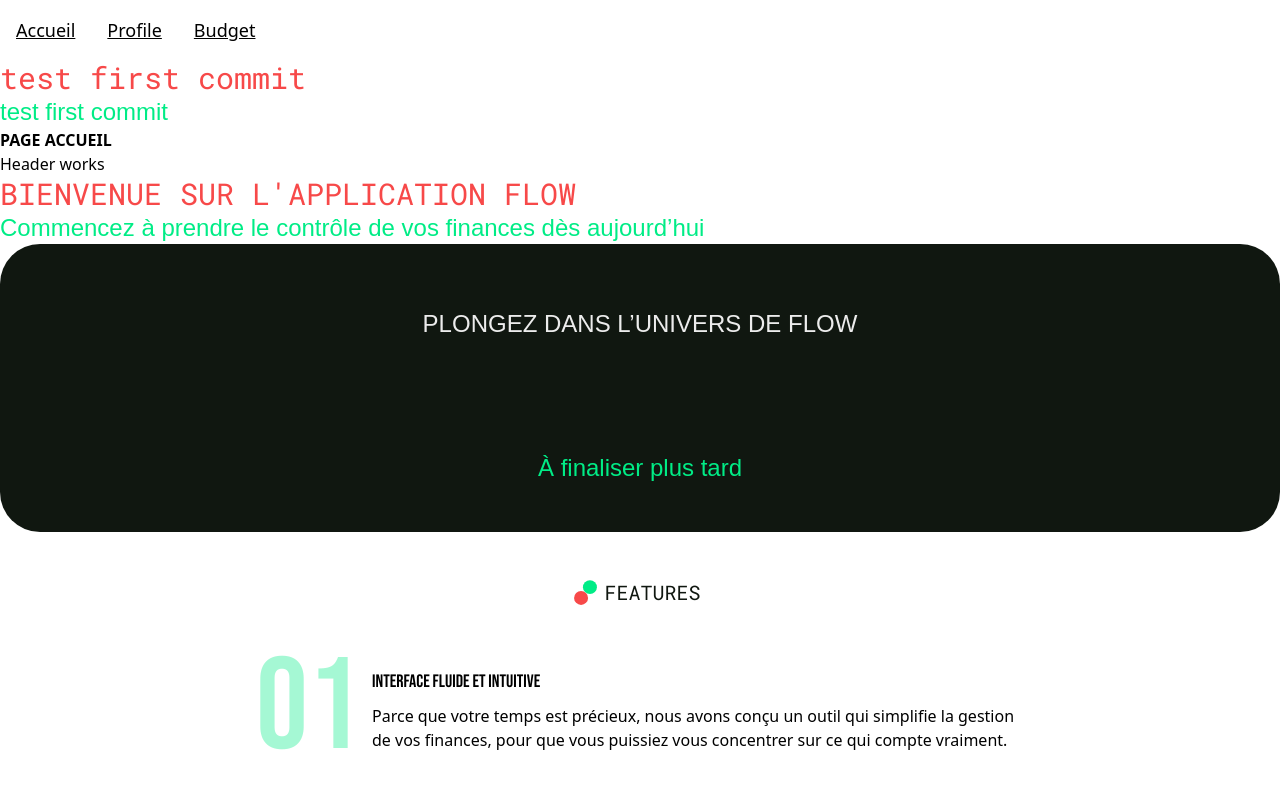
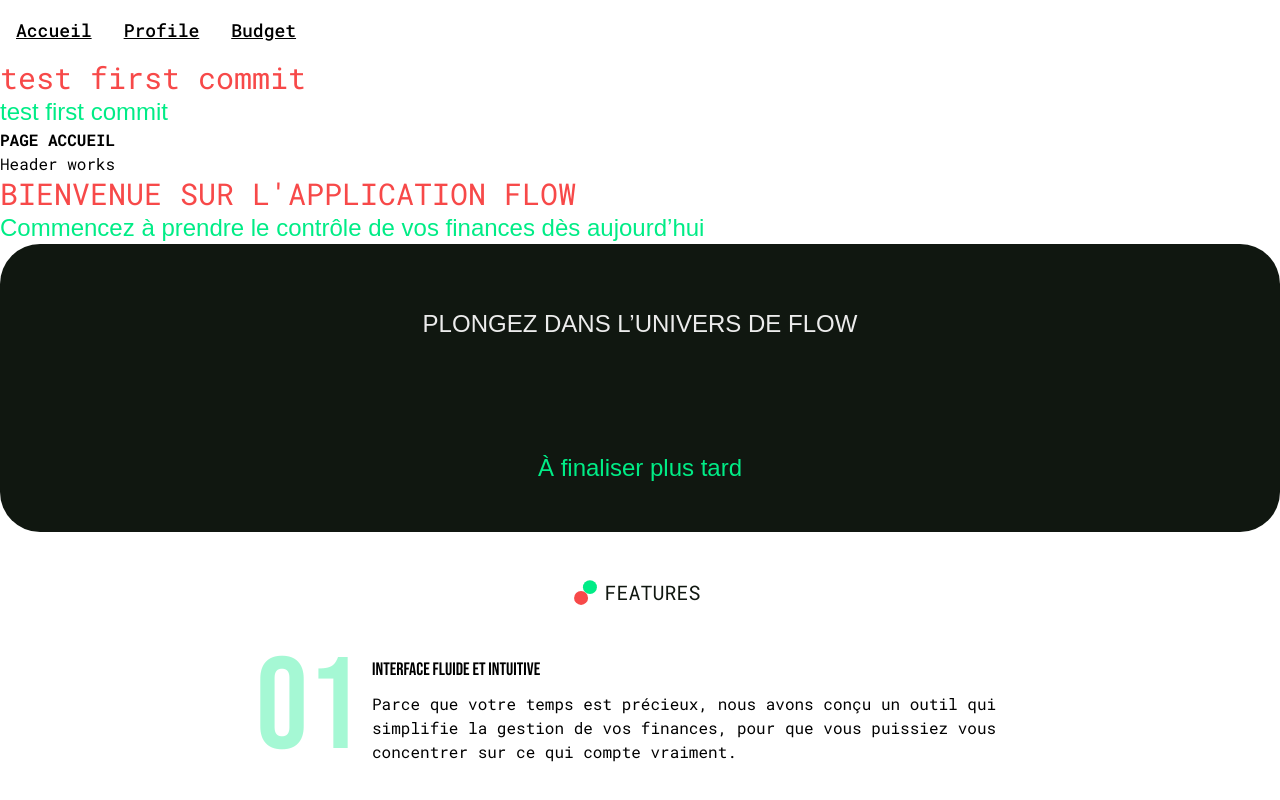
Before and after one commit to Big-pun/projet-synthese, a Vue app: page /accueil in a window 1280 px wide. Shown: the top 800 px of the page. Built offline with nearby package versions, Linux system fonts and the light colour scheme.

Commit message:
Add generalize text style

```diff
--- a/src/assets/styles/main.css
+++ b/src/assets/styles/main.css
@@ -33,4 +33,7 @@
     h5 {
         @apply text-base font-main;
     }
+    p, a, li, button, input, textarea, th, td, label {
+        @apply text-base font-roboto;
+    }
 }
```
